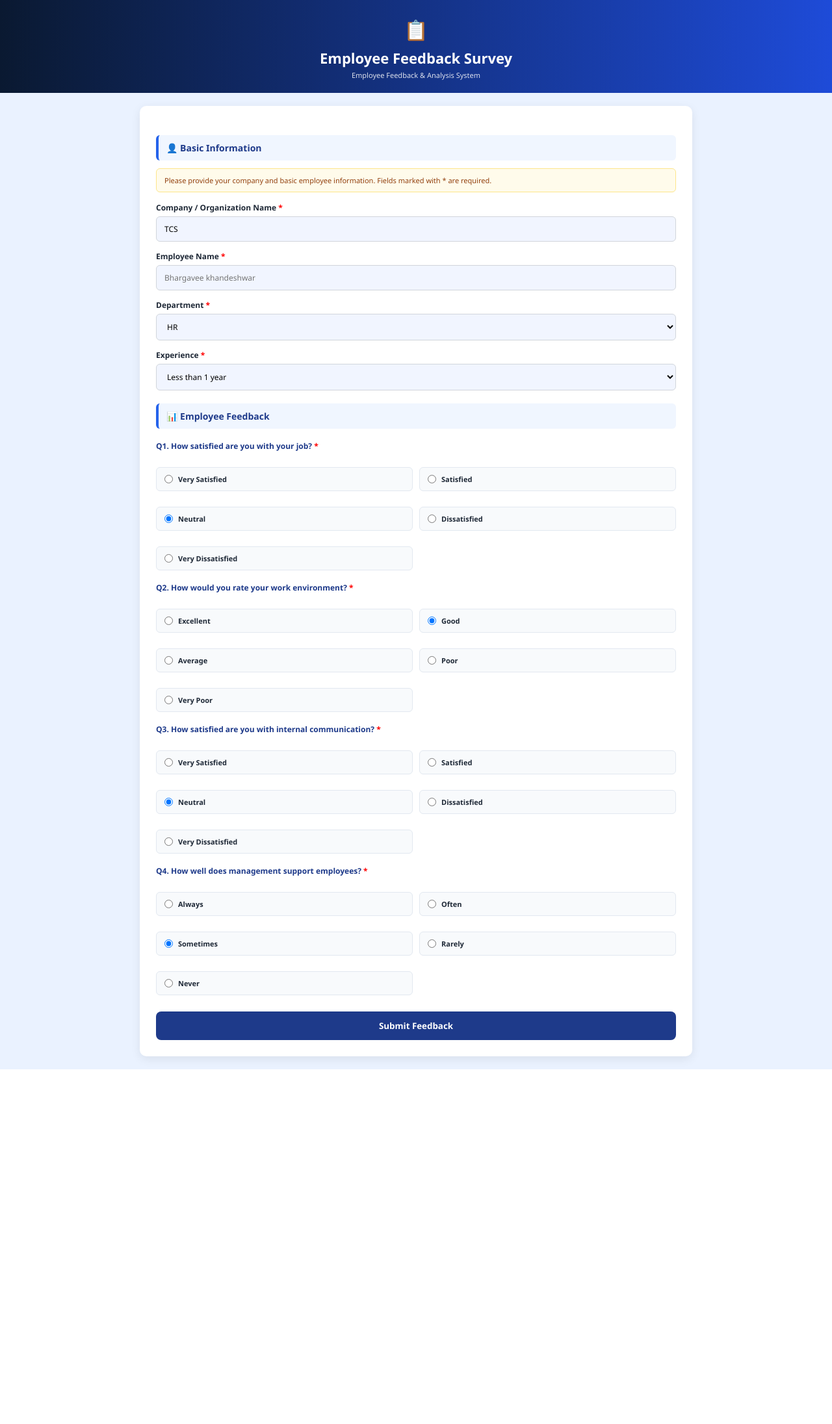
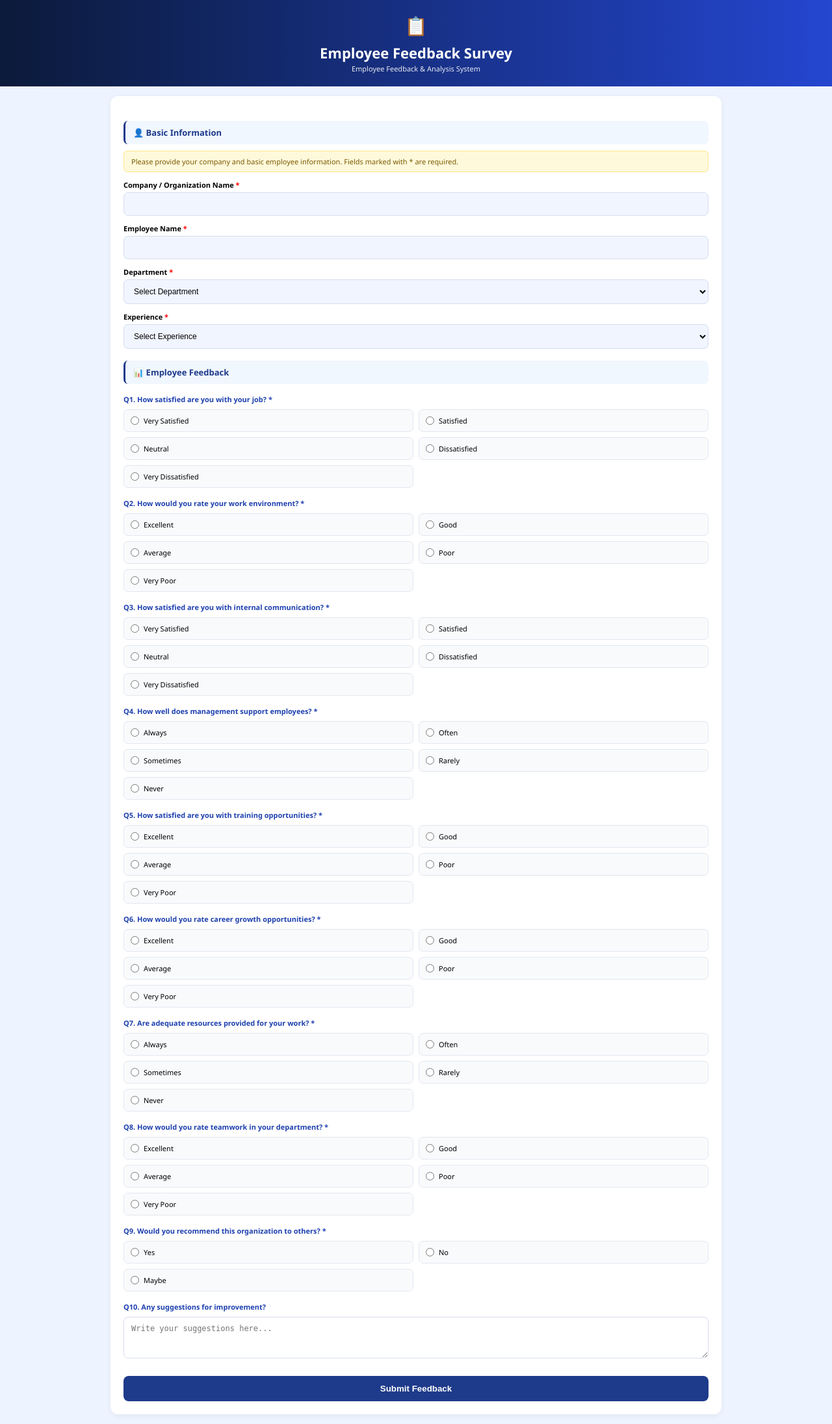
Before and after one commit to bhargaveekmca25-jpg/organization-employee-survey, a Flask app: page /survey in a window 1280 px wide. Shown: the whole page at 65% size. Before the commit the page ends 1646 px from the top, so only its background shows below. Run offline with Flask 3, Linux system fonts and the light colour scheme.

Commit message:
final 10 questions survey - no preselected

```diff
--- a/templates/survey.html
+++ b/templates/survey.html
@@ -4,97 +4,70 @@
     <title>Employee Feedback Survey</title>
     <meta name="viewport" content="width=device-width, initial-scale=1.0">
     <style>
-        *{margin:0;padding:0;box-sizing:border-box;font-family:'Segoe UI',Arial,sans-serif}
-        body{background:#eaf2ff;padding:0;margin:0}
-        .header{background:linear-gradient(90deg,#0a1931,#1e4bd8);color:white;text-align:center;padding:25px 15px 20px 15px}
-        .header h1{font-size:22px;margin-top:8px}
-        .header p{font-size:11px;opacity:0.85;margin-top:4px}
-        .container{max-width:850px;margin:20px auto;background:white;border-radius:10px;padding:25px;box-shadow:0 4px 15px rgba(0,0,0,0.08)}
-        .sec-title{background:#f0f6ff;border-left:4px solid #2563eb;padding:10px 12px;border-radius:6px;color:#1e3a8a;font-weight:bold;font-size:14px;margin:20px 0 12px 0;display:flex;align-items:center;gap:6px}
-        .info-box{background:#fffbeb;border:1px solid #fde68a;color:#92400e;font-size:11px;padding:10px 12px;border-radius:6px;margin-bottom:15px}
-        label{font-size:12px;font-weight:600;display:block;margin-top:14px;color:#1f2937}
-        .req{color:red}
-        input, select{width:100%;padding:10px 12px;margin-top:5px;border:1px solid #d1d5db;border-radius:6px;background:#f1f5ff;font-size:12px}
-        .q-title{font-size:12px;font-weight:600;margin:18px 0 10px 0;color:#1e3a8a}
-        .radio-grid{display:grid;grid-template-columns:1fr 1fr;gap:10px}
-        .radio-opt{background:#f8fafc;border:1px solid #e2e8f0;padding:10px 12px;border-radius:6px;font-size:11px;display:flex;align-items:center;gap:8px;cursor:pointer}
-        .radio-opt:hover{border-color:#93c5fd;background:#eff6ff}
-        .radio-opt input{width:auto;margin:0}
-        .radio-opt.selected{border-color:#2563eb;background:#eff6ff}
-        button{background:#1e3a8a;color:white;width:100%;padding:13px;border:none;border-radius:8px;font-weight:bold;margin-top:25px;cursor:pointer}
-        @media(max-width:600px){.radio-grid{grid-template-columns:1fr}}
+        body{margin:0;background:#eef4ff;font-family:'Segoe UI',Arial,sans-serif}
+        .top{background:linear-gradient(to right,#0b1a3a,#2446d0);text-align:center;color:white;padding:20px}
+        .top h1{margin:8px 0 2px;font-size:22px}.top p{font-size:11px;opacity:0.9;margin:0}
+        .wrap{max-width:900px;margin:15px auto;background:white;border-radius:12px;padding:20px;box-shadow:0 2px 10px rgba(0,0,0,0.06)}
+        .head{background:#f1f7ff;padding:9px 12px;border-radius:7px;font-weight:700;color:#1e3a8a;font-size:13px;margin:18px 0 10px;border-left:3px solid #1e3a8a}
+        .note{background:#fff9db;border:1px solid #fde68a;color:#7a5a00;font-size:11px;padding:8px 11px;border-radius:6px;margin-bottom:12px}
+        label.t{font-size:11px;font-weight:600;display:block;margin:12px 0 4px}label.t span{color:red}
+        .inp{width:100%;background:#f1f5ff;border:1px solid #d7ddf0;border-radius:7px;padding:10px 11px;font-size:12px;box-sizing:border-box}
+        .q{font-size:11px;font-weight:600;color:#1e40af;margin:16px 0 8px}
+        .grid{display:grid;grid-template-columns:1fr 1fr;gap:8px}
+        .opt{background:#f8fafc;border:1px solid #e2e8f0;padding:9px 10px;border-radius:7px;font-size:11px;display:flex;gap:7px;align-items:center;cursor:pointer}
+        .opt input{width:auto;margin:0}.opt:hover{background:#eff6ff;border-color:#93c5fd}
+        textarea.inp{background:white}
+        button{background:#1e3a8a;color:white;width:100%;padding:12px;border:none;border-radius:8px;font-weight:bold;margin-top:22px;cursor:pointer}
+        @media(max-width:600px){.grid{grid-template-columns:1fr}}
     </style>
 </head>
 <body>
-<div class="header">
-    <div style="font-size:30px;">📋</div>
-    <h1>Employee Feedback Survey</h1>
-    <p>Employee Feedback & Analysis System</p>
-</div>
-
-<div class="container">
+<div class="top"><div style="font-size:28px">📋</div><h1>Employee Feedback Survey</h1><p>Employee Feedback & Analysis System</p></div>
+<div class="wrap">
 <form action="/submit" method="POST">
 
-    <div class="sec-title">👤 Basic Information</div>
-    <div class="info-box">Please provide your company and basic employee information. Fields marked with * are required.</div>
+<div class="head">👤 Basic Information</div>
+<div class="note">Please provide your company and basic employee information. Fields marked with * are required.</div>
+<label class="t">Company / Organization Name <span>*</span></label><input class="inp" type="text" name="company_name" required>
+<label class="t">Employee Name <span>*</span></label><input class="inp" type="text" name="name" required>
+<label class="t">Department <span>*</span></label>
+<select class="inp" name="department" required><option value="" disabled selected>Select Department</option><option>HR</option><option>IT</option><option>Marketing</option><option>Finance</option><option>Operations</option></select>
+<label class="t">Experience <span>*</span></label>
+<select class="inp" name="experience" required><option value="" disabled selected>Select Experience</option><option>Less than 1 year</option><option>1-2 years</option><option>2-5 years</option><option>5+ years</option></select>
 
-    <label>Company / Organization Name <span class="req">*</span></label>
-    <input type="text" name="company_name" value="TCS" required>
+<div class="head">📊 Employee Feedback</div>
 
-    <label>Employee Name <span class="req">*</span></label>
-    <input type="text" name="name" placeholder="Bhargavee khandeshwar" required>
+<div class="q">Q1. How satisfied are you with your job? *</div>
+<div class="grid"><label class="opt"><input type="radio" name="job_satisfaction" value="Very Satisfied" required> Very Satisfied</label><label class="opt"><input type="radio" name="job_satisfaction" value="Satisfied"> Satisfied</label><label class="opt"><input type="radio" name="job_satisfaction" value="Neutral"> Neutral</label><label class="opt"><input type="radio" name="job_satisfaction" value="Dissatisfied"> Dissatisfied</label><label class="opt"><input type="radio" name="job_satisfaction" value="Very Dissatisfied"> Very Dissatisfied</label></div>
 
-    <label>Department <span class="req">*</span></label>
-    <select name="department" required>
-        <option>HR</option><option>IT</option><option>Marketing</option><option>Finance</option><option>Operations</option>
-    </select>
+<div class="q">Q2. How would you rate your work environment? *</div>
+<div class="grid"><label class="opt"><input type="radio" name="work_environment" value="Excellent" required> Excellent</label><label class="opt"><input type="radio" name="work_environment" value="Good"> Good</label><label class="opt"><input type="radio" name="work_environment" value="Average"> Average</label><label class="opt"><input type="radio" name="work_environment" value="Poor"> Poor</label><label class="opt"><input type="radio" name="work_environment" value="Very Poor"> Very Poor</label></div>
 
-    <label>Experience <span class="req">*</span></label>
-    <select name="experience" required>
-        <option>Less than 1 year</option><option>1-2 years</option><option>2-5 years</option><option>5+ years</option>
-    </select>
+<div class="q">Q3. How satisfied are you with internal communication? *</div>
+<div class="grid"><label class="opt"><input type="radio" name="communication" value="Very Satisfied" required> Very Satisfied</label><label class="opt"><input type="radio" name="communication" value="Satisfied"> Satisfied</label><label class="opt"><input type="radio" name="communication" value="Neutral"> Neutral</label><label class="opt"><input type="radio" name="communication" value="Dissatisfied"> Dissatisfied</label><label class="opt"><input type="radio" name="communication" value="Very Dissatisfied"> Very Dissatisfied</label></div>
 
-    <div class="sec-title">📊 Employee Feedback</div>
+<div class="q">Q4. How well does management support employees? *</div>
+<div class="grid"><label class="opt"><input type="radio" name="management_support" value="Always" required> Always</label><label class="opt"><input type="radio" name="management_support" value="Often"> Often</label><label class="opt"><input type="radio" name="management_support" value="Sometimes"> Sometimes</label><label class="opt"><input type="radio" name="management_support" value="Rarely"> Rarely</label><label class="opt"><input type="radio" name="management_support" value="Never"> Never</label></div>
 
-    <div class="q-title">Q1. How satisfied are you with your job? <span class="req">*</span></div>
-    <div class="radio-grid">
-        <label class="radio-opt"><input type="radio" name="job_satisfaction" value="Very Satisfied"> Very Satisfied</label>
-        <label class="radio-opt"><input type="radio" name="job_satisfaction" value="Satisfied"> Satisfied</label>
-        <label class="radio-opt"><input type="radio" name="job_satisfaction" value="Neutral" checked> Neutral</label>
-        <label class="radio-opt"><input type="radio" name="job_satisfaction" value="Dissatisfied"> Dissatisfied</label>
-        <label class="radio-opt"><input type="radio" name="job_satisfaction" value="Very Dissatisfied"> Very Dissatisfied</label>
-    </div>
+<div class="q">Q5. How satisfied are you with training opportunities? *</div>
+<div class="grid"><label class="opt"><input type="radio" name="training" value="Excellent" required> Excellent</label><label class="opt"><input type="radio" name="training" value="Good"> Good</label><label class="opt"><input type="radio" name="training" value="Average"> Average</label><label class="opt"><input type="radio" name="training" value="Poor"> Poor</label><label class="opt"><input type="radio" name="training" value="Very Poor"> Very Poor</label></div>
 
-    <div class="q-title">Q2. How would you rate your work environment? <span class="req">*</span></div>
-    <div class="radio-grid">
-        <label class="radio-opt"><input type="radio" name="work_environment" value="Excellent"> Excellent</label>
-        <label class="radio-opt"><input type="radio" name="work_environment" value="Good" checked> Good</label>
-        <label class="radio-opt"><input type="radio" name="work_environment" value="Average"> Average</label>
-        <label class="radio-opt"><input type="radio" name="work_environment" value="Poor"> Poor</label>
-        <label class="radio-opt"><input type="radio" name="work_environment" value="Very Poor"> Very Poor</label>
-    </div>
+<div class="q">Q6. How would you rate career growth opportunities? *</div>
+<div class="grid"><label class="opt"><input type="radio" name="career_growth" value="Excellent" required> Excellent</label><label class="opt"><input type="radio" name="career_growth" value="Good"> Good</label><label class="opt"><input type="radio" name="career_growth" value="Average"> Average</label><label class="opt"><input type="radio" name="career_growth" value="Poor"> Poor</label><label class="opt"><input type="radio" name="career_growth" value="Very Poor"> Very Poor</label></div>
 
-    <div class="q-title">Q3. How satisfied are you with internal communication? <span class="req">*</span></div>
-    <div class="radio-grid">
-        <label class="radio-opt"><input type="radio" name="communication" value="Very Satisfied"> Very Satisfied</label>
-        <label class="radio-opt"><input type="radio" name="communication" value="Satisfied"> Satisfied</label>
-        <label class="radio-opt"><input type="radio" name="communication" value="Neutral" checked> Neutral</label>
-        <label class="radio-opt"><input type="radio" name="communication" value="Dissatisfied"> Dissatisfied</label>
-        <label class="radio-opt"><input type="radio" name="communication" value="Very Dissatisfied"> Very Dissatisfied</label>
-    </div>
+<div class="q">Q7. Are adequate resources provided for your work? *</div>
+<div class="grid"><label class="opt"><input type="radio" name="resources" value="Always" required> Always</label><label class="opt"><input type="radio" name="resources" value="Often"> Often</label><label class="opt"><input type="radio" name="resources" value="Sometimes"> Sometimes</label><label class="opt"><input type="radio" name="resources" value="Rarely"> Rarely</label><label class="opt"><input type="radio" name="resources" value="Never"> Never</label></div>
 
-    <div class="q-title">Q4. How well does management support employees? <span class="req">*</span></div>
-    <div class="radio-grid">
-        <label class="radio-opt"><input type="radio" name="management_support" value="Always"> Always</label>
-        <label class="radio-opt"><input type="radio" name="management_support" value="Often"> Often</label>
-        <label class="radio-opt"><input type="radio" name="management_support" value="Sometimes" checked> Sometimes</label>
-        <label class="radio-opt"><input type="radio" name="management_support" value="Rarely"> Rarely</label>
-        <label class="radio-opt"><input type="radio" name="management_support" value="Never"> Never</label>
-    </div>
+<div class="q">Q8. How would you rate teamwork in your department? *</div>
+<div class="grid"><label class="opt"><input type="radio" name="teamwork" value="Excellent" required> Excellent</label><label class="opt"><input type="radio" name="teamwork" value="Good"> Good</label><label class="opt"><input type="radio" name="teamwork" value="Average"> Average</label><label class="opt"><input type="radio" name="teamwork" value="Poor"> Poor</label><label class="opt"><input type="radio" name="teamwork" value="Very Poor"> Very Poor</label></div>
 
-    <!-- Baaki Q5 onwards tumhare purane code se same rahenge, agar chahiye to add kar dena -->
+<div class="q">Q9. Would you recommend this organization to others? *</div>
+<div class="grid"><label class="opt"><input type="radio" name="recommend" value="Yes" required> Yes</label><label class="opt"><input type="radio" name="recommend" value="No"> No</label><label class="opt"><input type="radio" name="recommend" value="Maybe"> Maybe</label></div>
 
-    <button type="submit">Submit Feedback</button>
+<div class="q">Q10. Any suggestions for improvement?</div>
+<textarea class="inp" name="suggestions" rows="3" placeholder="Write your suggestions here..."></textarea>
+
+<button type="submit">Submit Feedback</button>
 </form>
 </div>
 </body>
```
